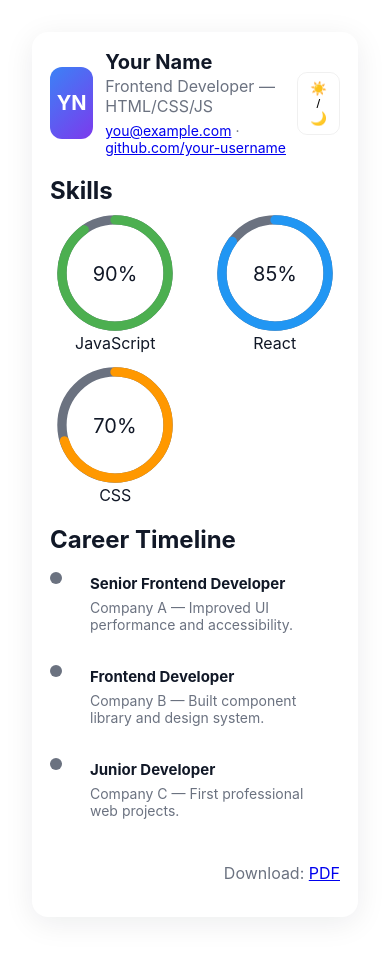
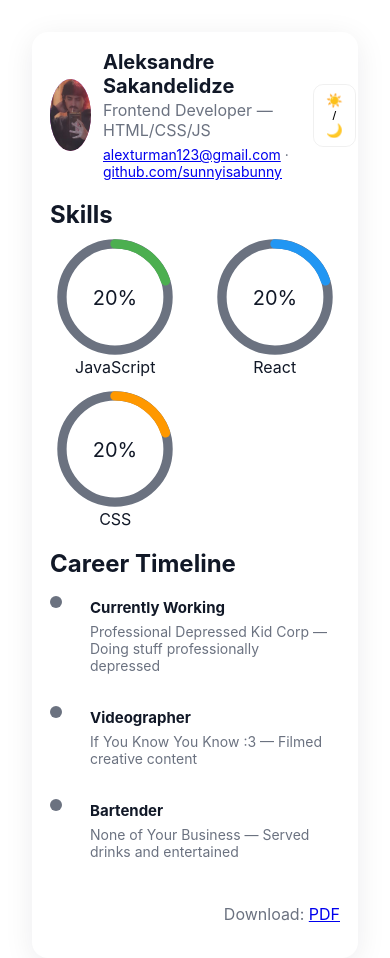
Before and after one commit to sunnyisabunny/Interactive-CV-Template, a plain HTML site: page index.html in a window 390 px wide. Drawn offline with Linux system fonts and the light colour scheme.

Commit message:
files changing i can't stand this, my brain can't take this damage :3

```diff
--- a/index.html
+++ b/index.html
@@ -3,7 +3,7 @@
 <head>
   <meta charset="utf-8" />
   <meta name="viewport" content="width=device-width,initial-scale=1" />
-  <title>Interactive CV — Your Name</title>
+  <title>Interactive CV — Aleksandre Sakandelidze</title>
   <link rel="stylesheet" href="styles.css" />
 </head>
 <body>
@@ -11,13 +11,15 @@
     <main class="cv-card" id="cvCard" role="main">
       <header class="cv-header">
         <div class="profile">
-          <div class="avatar" aria-hidden="true">YN</div>
+          <div class="avatar">
+            <img src="images/meirl.jpg" alt="Profile picture" />
+          </div>
           <div class="meta">
-            <h1 class="name">Your Name</h1>
+            <h1 class="name">Aleksandre Sakandelidze</h1>
             <p class="title">Frontend Developer — HTML/CSS/JS</p>
             <p class="contact">
-              <a href="mailto:you@example.com" target="_blank">you@example.com</a> ·
-              <a href="https://github.com/your-username" target="_blank">github.com/your-username</a>
+              <a href="mailto:alexturman123@gmail.com" target="_blank">alexturman123@gmail.com</a> ·
+              <a href="https://github.com/sunnyisabunny" target="_blank">github.com/sunnyisabunny</a>
             </p>
           </div>
         </div>
@@ -30,9 +32,9 @@
       <section class="skills">
         <h2>Skills</h2>
         <div class="skills-grid">
-          <!-- Progress item: set data-value attribute 0-100 -->
+          <!-- Progress item: all skills at 20% -->
           <div class="skill">
-            <div class="circle" data-value="90" data-color="#4CAF50" aria-hidden="true">
+            <div class="circle" data-value="20" data-color="#4CAF50" aria-hidden="true">
               <svg viewBox="0 0 36 36" class="progress-ring">
                 <path class="bg" d="M18 2.0845
                   a 15.9155 15.9155 0 0 1 0 31.831
@@ -47,7 +49,7 @@
           </div>
 
           <div class="skill">
-            <div class="circle" data-value="85" data-color="#2196F3" aria-hidden="true">
+            <div class="circle" data-value="20" data-color="#2196F3" aria-hidden="true">
               <svg viewBox="0 0 36 36" class="progress-ring">
                 <path class="bg" d="M18 2.0845
                   a 15.9155 15.9155 0 0 1 0 31.831
@@ -62,7 +64,7 @@
           </div>
 
           <div class="skill">
-            <div class="circle" data-value="70" data-color="#FF9800" aria-hidden="true">
+            <div class="circle" data-value="20" data-color="#FF9800" aria-hidden="true">
               <svg viewBox="0 0 36 36" class="progress-ring">
                 <path class="bg" d="M18 2.0845
                   a 15.9155 15.9155 0 0 1 0 31.831
@@ -75,35 +77,33 @@
             </div>
             <div class="skill-label">CSS</div>
           </div>
-
         </div>
       </section>
 
       <section class="timeline">
         <h2>Career Timeline</h2>
         <div class="timeline-wrap">
-          <!-- Each item: data-year and data-title for hover effects -->
-          <div class="tl-item" data-year="2024" data-title="Senior Frontend Developer">
+          <div class="tl-item" data-year="2024" data-title="Professional Depressed Kid Corp">
             <div class="dot" aria-hidden="true"></div>
             <div class="tl-content">
-              <h3>Senior Frontend Developer</h3>
-              <p>Company A — Improved UI performance and accessibility.</p>
+              <h3>Currently Working</h3>
+              <p>Professional Depressed Kid Corp — Doing stuff professionally depressed</p>
             </div>
           </div>
 
-          <div class="tl-item" data-year="2022" data-title="Frontend Developer">
+          <div class="tl-item" data-year="2022" data-title="Videographer">
             <div class="dot" aria-hidden="true"></div>
             <div class="tl-content">
-              <h3>Frontend Developer</h3>
-              <p>Company B — Built component library and design system.</p>
+              <h3>Videographer</h3>
+              <p>If You Know You Know :3 — Filmed creative content</p>
             </div>
           </div>
 
-          <div class="tl-item" data-year="2020" data-title="Junior Developer">
+          <div class="tl-item" data-year="2020" data-title="Bartender">
             <div class="dot" aria-hidden="true"></div>
             <div class="tl-content">
-              <h3>Junior Developer</h3>
-              <p>Company C — First professional web projects.</p>
+              <h3>Bartender</h3>
+              <p>None of Your Business — Served drinks and entertained</p>
             </div>
           </div>
         </div>
--- a/styles.css
+++ b/styles.css
@@ -4,6 +4,8 @@
   --text: #111827;
   --muted: #6b7280;
   --accent: #3b82f6;
+  --accent-purple: #7c3aed;
+  --accent-pink: #ec4899;
   --card-radius: 16px;
   --shadow: 0 6px 30px rgba(15,23,42,0.08);
   --dot-size: 12px;
@@ -15,6 +17,8 @@
   --text: #e6eef8;
   --muted: #9aa6bd;
   --accent: #60a5fa;
+  --accent-purple: #a78bfa;
+  --accent-pink: #f472b6;
   --shadow: 0 10px 40px rgba(2,6,23,0.6);
 }
 
@@ -58,17 +62,43 @@ body{
   align-items:center;
 }
 .profile{display:flex;gap:16px;align-items:center}
-.avatar{
-  width:72px;height:72px;border-radius:12px;
-  background:linear-gradient(135deg,var(--accent), #7c3aed);
-  color:white;display:flex;align-items:center;justify-content:center;
-  font-weight:700;font-size:20px;
+
+/* Avatar with image */
+.avatar {
+  width: 72px;
+  height: 72px;
+  border-radius: 50%;       /* fully round */
+  overflow: hidden;         /* crop the image */
+  display: flex;
+  align-items: center;
+  justify-content: center;
+  background: linear-gradient(135deg, var(--accent-purple), var(--accent-pink));
+  color: white;
+  font-weight: 700;
+  font-size: 20px;
 }
+.avatar img {
+  width: 100%;
+  height: 100%;
+  object-fit: cover;       /* fills the circle */
+  display: block;
+}
+
 .meta .name{margin:0;font-size:20px}
 .meta .title{margin:2px 0 0 0;color:var(--muted)}
 .meta .contact{margin:6px 0 0 0;color:var(--muted);font-size:14px}
+.meta a:hover{color: var(--accent-purple);}
+
 .theme-toggle button{
-  background:transparent;border:1px solid rgba(0,0,0,0.06);padding:8px 12px;border-radius:10px;cursor:pointer;
+  background:transparent;
+  border:1px solid rgba(0,0,0,0.06);
+  padding:8px 12px;
+  border-radius:10px;
+  cursor:pointer;
+}
+.theme-toggle button:hover{
+  border-color: var(--accent-purple);
+  color: var(--accent-pink);
 }
 
 /* Skills */
@@ -80,28 +110,58 @@ body{
 .circle{width:120px;height:120px;margin:0 auto;cursor:pointer}
 .progress-ring{width:100%;height:100%}
 .progress-ring .bg{fill:none;stroke:var(--muted);stroke-width:2.8}
-.progress-ring .progress{fill:none;stroke:var(--accent);stroke-width:2.8;stroke-linecap:round;transition:stroke 250ms ease}
-.progress-ring .percent{font-size:6px;text-anchor:middle;fill:var(--text)}
+.progress-ring .progress{
+  fill:none;
+  stroke:var(--accent-purple);
+  stroke-width:2.8;
+  stroke-linecap:round;
+  transition:stroke 250ms ease;
+}
+.progress-ring .percent{
+  font-size:6px;text-anchor:middle;fill:var(--text);
+}
+.circle:hover .progress{
+  stroke: var(--accent-pink);
+}
+.skill-label:hover{color: var(--accent-pink);}
 
 /* Timeline */
 .timeline h2{margin:0 0 8px 0}
 .timeline-wrap{
   display:flex;flex-direction:column;gap:18px;margin-top:12px;
 }
-.tl-item{display:flex;gap:16px;align-items:flex-start;cursor:default;transition:transform 200ms ease}
-.dot{width:var(--dot-size);height:var(--dot-size);border-radius:50%;background:var(--muted);margin-top:6px;transition:transform 200ms, background 200ms}
-.tl-content{flex:1;padding:8px 12px;border-radius:8px;transition:background 200ms, color 200ms}
+.tl-item{
+  display:flex;gap:16px;align-items:flex-start;cursor:default;
+  transition:transform 200ms ease;
+}
+.dot{
+  width:var(--dot-size);height:var(--dot-size);
+  border-radius:50%;
+  background:var(--muted);
+  margin-top:6px;
+  transition:transform 200ms, background 200ms;
+}
+.tl-content{
+  flex:1;padding:8px 12px;border-radius:8px;
+  transition:background 200ms, color 200ms;
+}
 .tl-content h3{margin:0;font-size:15px}
 .tl-content p{margin:6px 0 0 0;color:var(--muted);font-size:14px}
 
+.tl-item.hovered .dot{
+  transform:scale(1.25);
+  background: var(--accent-purple);
+}
+.tl-item.hovered .tl-content{
+  background: rgba(236,72,153,0.08); /* pink highlight */
+}
+.tl-item.hovered .tl-content h3{
+  color: var(--accent-pink);
+}
+
 /* Footer */
 .cv-footer{display:flex;justify-content:flex-end;color:var(--muted)}
-
-/* Hover / active visuals applied by JS classes */
-.circle:hover .progress{ /* handled by JS to set color on hover */ }
-.tl-item.hovered .dot{transform:scale(1.25);background:var(--accent)}
-.tl-item.hovered .tl-content{background:rgba(59,130,246,0.06)}
-.tl-item.hovered .tl-content h3{color:var(--accent)}
+.cv-footer a:hover{color: var(--accent-pink);}
 
 /* Responsive */
 @media (max-width:720px){
```
Also changed, not shown: images/meirl.jpg (added).
